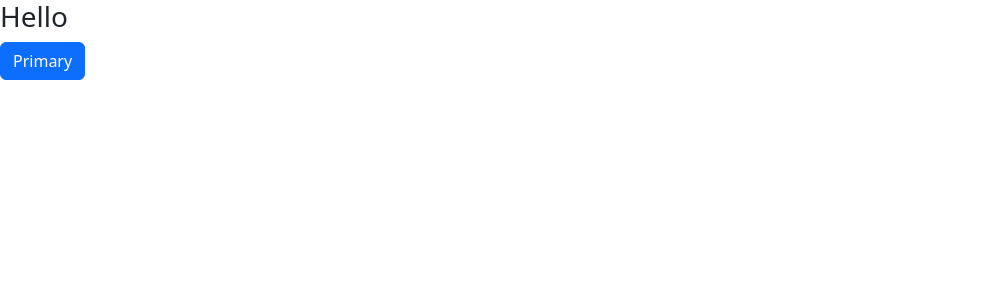
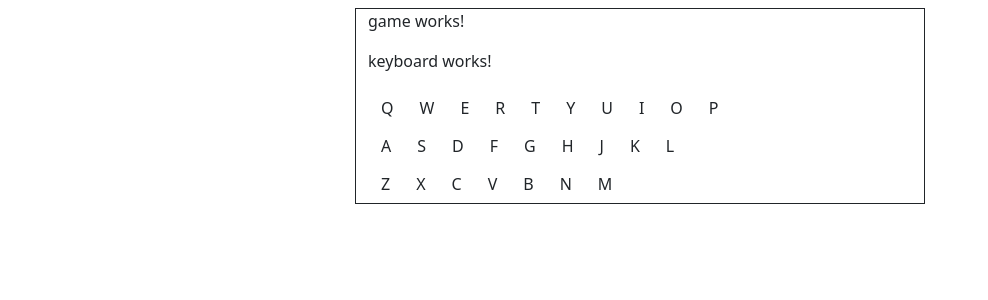
Before and after one commit to Souvik7cd/wordly-poc, an Angular app: page / in a window 1280 px wide. Shown: the top 300 px of the page, without its empty margins (0-988 px from the left). Built offline with nearby package versions, Linux system fonts and the light colour scheme.

Commit message:
Added game component and basic keyboard

```diff
--- a/src/app/app.component.html
+++ b/src/app/app.component.html
@@ -1,2 +1,7 @@
-<h3>Hello</h3>
-<button type="button" class="btn btn-primary">Primary</button>
+<div class="container mt-2">
+  <div class="row">
+    <div class="col-md-6 offset-md-3 border border-dark">
+      <app-game></app-game>
+    </div>
+  </div>
+</div>
--- a/src/app/app.module.ts
+++ b/src/app/app.module.ts
@@ -4,10 +4,14 @@
 import { AppRoutingModule } from './app-routing.module';
 import { AppComponent } from './app.component';
 import { ServiceWorkerModule } from '@angular/service-worker';
+import { GameComponent } from './game/game.component';
+import { KeyboardComponent } from './game/keyboard/keyboard.component';
 
 @NgModule({
   declarations: [
-    AppComponent
+    AppComponent,
+    GameComponent,
+    KeyboardComponent
   ],
   imports: [
     BrowserModule,
--- /dev/null
+++ b/src/app/game/game.component.html
@@ -0,0 +1,2 @@
+<p>game works!</p>
+<app-keyboard></app-keyboard>
--- /dev/null
+++ b/src/app/game/keyboard/keyboard.component.html
@@ -0,0 +1,11 @@
+<p>keyboard works!</p>
+
+<div class="d-flex flex-row">
+  <button class="btn" *ngFor="let key of keys[0]">{{key}}</button>
+</div>
+<div class="d-flex flex-row">
+  <button class="btn" *ngFor="let key of keys[1]">{{key}}</button>
+</div>
+<div class="d-flex flex-row">
+  <button class="btn" *ngFor="let key of keys[2]">{{key}}</button>
+</div>
--- /dev/null
+++ b/src/app/game/keyboard/keyboard.component.ts
@@ -0,0 +1,15 @@
+import { Component } from '@angular/core';
+
+@Component({
+  selector: 'app-keyboard',
+  templateUrl: './keyboard.component.html',
+  styleUrls: ['./keyboard.component.scss']
+})
+export class KeyboardComponent {
+
+  keys = [
+    [ 'Q', 	'W', 	'E', 	'R', 	'T', 	'Y', 	'U', 	'I', 	'O', 	'P' ],
+    [ 'A', 	'S', 	'D', 	'F', 	'G', 	'H', 	'J', 	'K', 	'L' ],
+    [ 'Z', 	'X', 	'C', 	'V', 	'B', 	'N', 	'M' ]
+  ];
+}
--- a/src/index.html
+++ b/src/index.html
@@ -11,7 +11,7 @@
 </head>
 <body>
   <app-root></app-root>
-  <script src="../node_modules/bootstrap/dist/js/bootstrap.bundle.min.js" integrity="sha384-geWF76RCwLtnZ8qwWowPQNguL3RmwHVBC9FhGdlKrxdiJJigb/j/68SIy3Te4Bkz" crossorigin="anonymous"></script>
+  <script src="/node_modules/bootstrap/dist/js/bootstrap.bundle.js" crossorigin="anonymous"></script>
   <noscript>Please enable JavaScript to continue using this application.</noscript>
 </body>
 </html>
```
Also changed, not shown: src/app/game/game.component.ts (added, +10 -0 lines), src/app/game/game.component.scss (added), src/app/game/keyboard/keyboard.component.scss (added), 2 other files (tests, documents, lock files or other folders).
